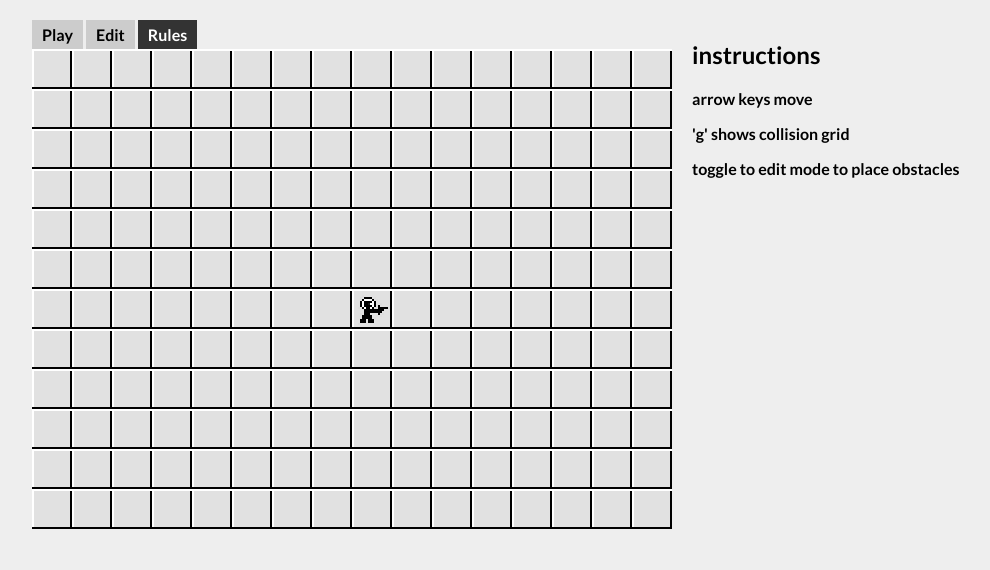
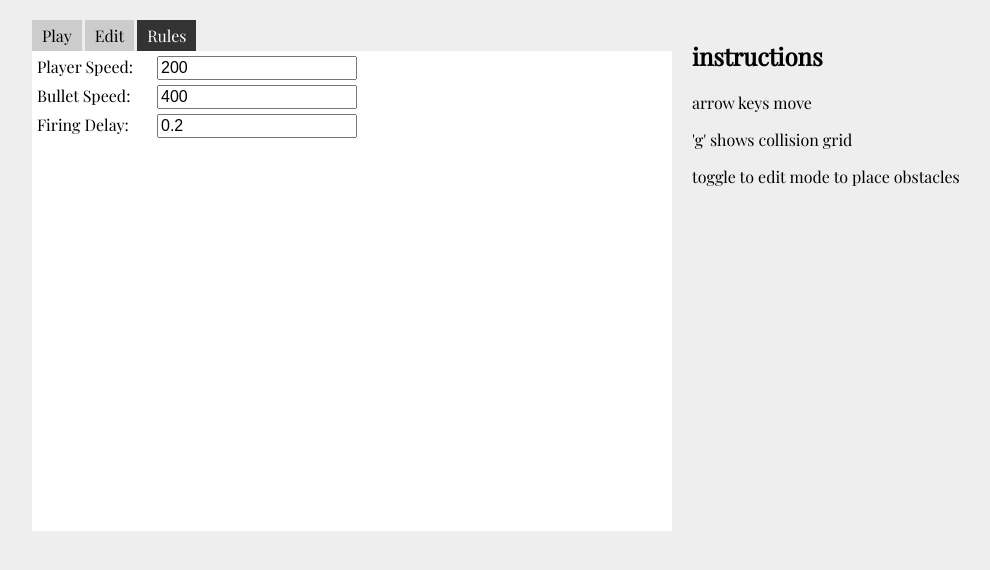
Before and after one commit to modality/janet-jumpjet, a plain HTML site: page index.html in a window 1280 px wide. Both pictures are taken after a click on the item "Rules". Shown: the whole page, without its empty margins (288-1278 px from the left). Drawn offline with nearby package versions, Linux system fonts and the light colour scheme.

Commit message:
added rules page with rules editing

```diff
--- a/css/style.css
+++ b/css/style.css
@@ -1,6 +1,6 @@
 body {
   background: #EEEEEE;
-  font-family: Lato, sans-serif;
+  font-family: Playfair Display, serif;
 }
 
 #main {
@@ -26,7 +26,38 @@ body {
   width: 300px;
 }
 
-.blank-canvas {
+.menu {
+  clear: both;
+  height: 31px;
+}
+
+.display {
+  width: 640px;
+  height: 480px;
+}
+
+.game-module {
+}
+
+.rules-module {
+  width: 630px;
+  height: 470px;
+  background: #FFFFFF;
+  padding: 5px;
+}
+
+.rules-module .constant {
+  margin-bottom: 5px;
+}
+
+.rules-module .constant label {
+  width: 120px;
+  display: block;
+  float: left;
+}
+
+.rules-module .constant input {
+  width: 200px;
 }
 
 .menu ul {
--- a/index.html
+++ b/index.html
@@ -2,12 +2,13 @@
 <head>
   <link rel="stylesheet" href="css/normalize.css" />
   <link rel="stylesheet" href="css/font-awesome.css" />
-  <link href='http://fonts.googleapis.com/css?family=Lato:700' rel='stylesheet' type='text/css'>
+  <link href='http://fonts.googleapis.com/css?family=Playfair+Display' rel='stylesheet' type='text/css'>
   <link rel="stylesheet" type="text/css" href="css/style.css"/>
   <script type="text/javascript" src="http://code.jquery.com/jquery-1.9.1.min.js"></script>
   <script type="text/javascript" src="js/squarepig.js"></script>
   <script type="text/javascript" src="js/resources/constants.js"></script>
   <script type="text/javascript" src="js/controllers/game_controller.js"></script>
+  <script type="text/javascript" src="js/controllers/ui_controller.js"></script>
   <script type="text/javascript" src="js/model/grid.js"></script>
   <script type="text/javascript" src="js/model/player.js"></script>
   <script type="text/javascript" src="js/model/bullet.js"></script>
@@ -31,11 +32,16 @@
       <li class="play active">Play</li>
       <li class="edit">Edit</li>
       <li class="rules">Rules</li>
+    </ul>
   </div>
-  <div class="blank-canvas">
-    <canvas id="main-canvas" style="width:640px;height:480px">
-      <p>Hang on! Your browser doesn't support the &lt;canvas&gt; tag! You should get on that.</p>
-    </canvas>
+  <div class="display">
+    <div class="game-module">
+      <canvas id="main-canvas" style="width:640px;height:480px">
+        <p>Hang on! Your browser doesn't support the &lt;canvas&gt; tag! You should get on that.</p>
+      </canvas>
+    </div>
+    <div class="rules-module">
+    </div>
   </div>
 </div>
 
--- /dev/null
+++ b/js/controllers/ui_controller.js
@@ -0,0 +1,27 @@
+var JJ = JJ || {};
+
+JJ.UIController = function() {
+  var $rules = $('.rules-module');
+
+  for(key in JJ.ConstantsUI) {
+    var html = [], $ui = $('<div></div>');
+
+    $ui.addClass('constant');
+
+    html.push('<label for="'+key+'">'+JJ.ConstantsUI[key].name+':</label>');
+    html.push('<input type="number" step="1" name="'+key+'" value="'+JJ.Constants[key]+'"/>');
+
+    $ui.html(html.join(''));
+
+    $rules.append($ui);
+  }
+
+  $('.rules-module .constant input').on('change', function() {
+    var constant = $(this).attr('name');
+    JJ.Constants[constant] = parseFloat($(this).val());
+  });
+
+  $('.rules-module .constant label').on('click', function() {
+    $(this).closest('.constant').find('input').focus();
+  });
+}
--- a/js/janet.js
+++ b/js/janet.js
@@ -2,14 +2,23 @@ var JJ = JJ || {};
 
 $(function() {
   JJ.Main = (function() {
-    var controller;
+    var game_controller, ui_controller;
 
     function init() {
-      controller = new JJ.GameController();
+      game_controller = new JJ.GameController();
+      ui_controller = new JJ.UIController();
     }
 
     function changeGameMode(mode) {
-      controller.changeGameMode(mode);
+      game_controller.changeGameMode(mode);
+
+      if(mode == 'rules') {
+        $('.rules-module').show();
+        $('.game-module').hide();
+      } else {
+        $('.game-module').show();
+        $('.rules-module').hide();
+      }
     }
 
     return {
--- a/js/resources/constants.js
+++ b/js/resources/constants.js
@@ -12,3 +12,16 @@ JJ.Constants = {
   BULLET_SPEED: 400,
   FIRING_DELAY: 0.2
 };
+
+JJ.ConstantsUI = {
+  // PLAYER CONSTANTS
+  PLAYER_SPEED: {
+    name: "Player Speed"
+  },
+  BULLET_SPEED: {
+    name: "Bullet Speed"
+  },
+  FIRING_DELAY: {
+    name: "Firing Delay"
+  }
+}
```
